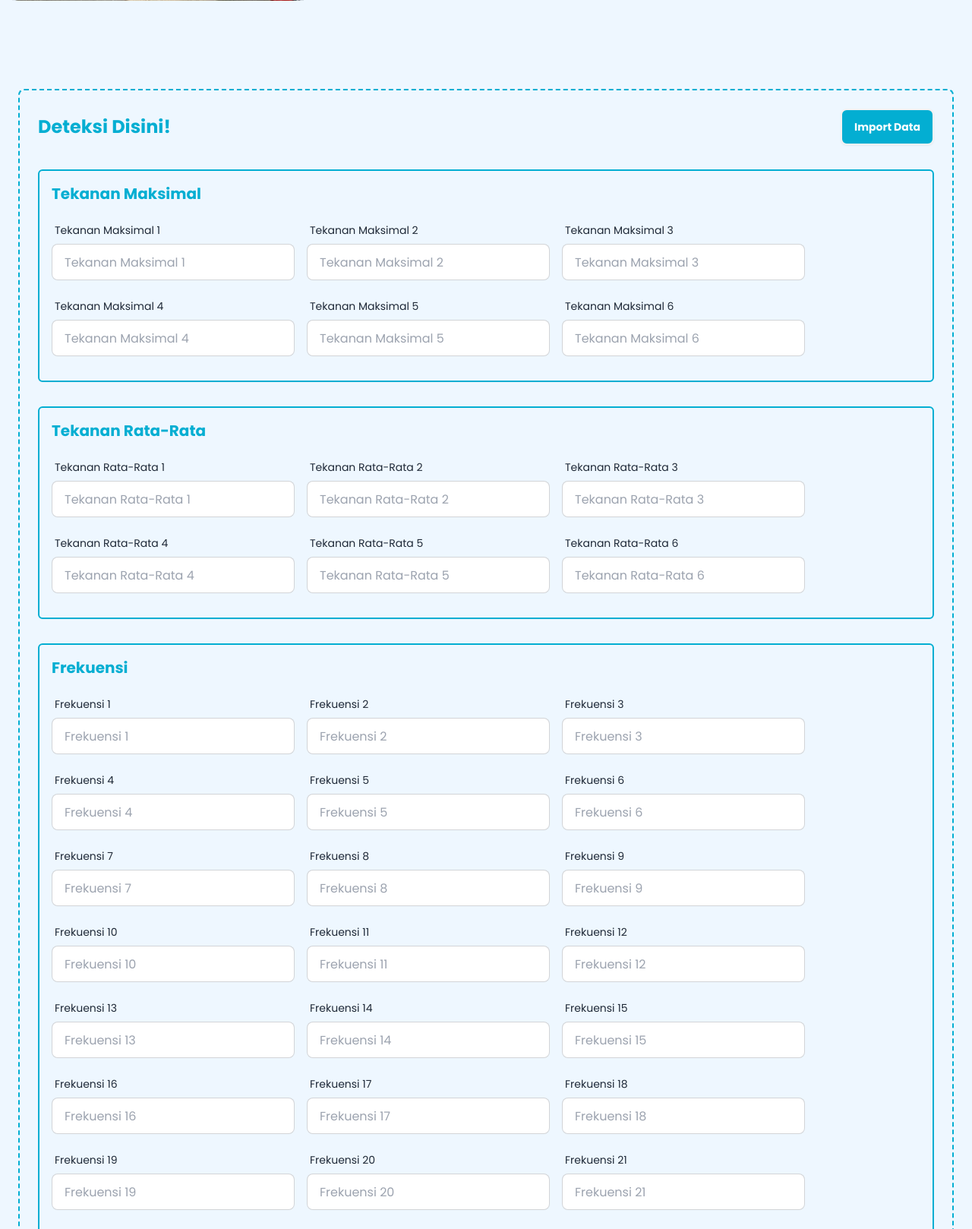
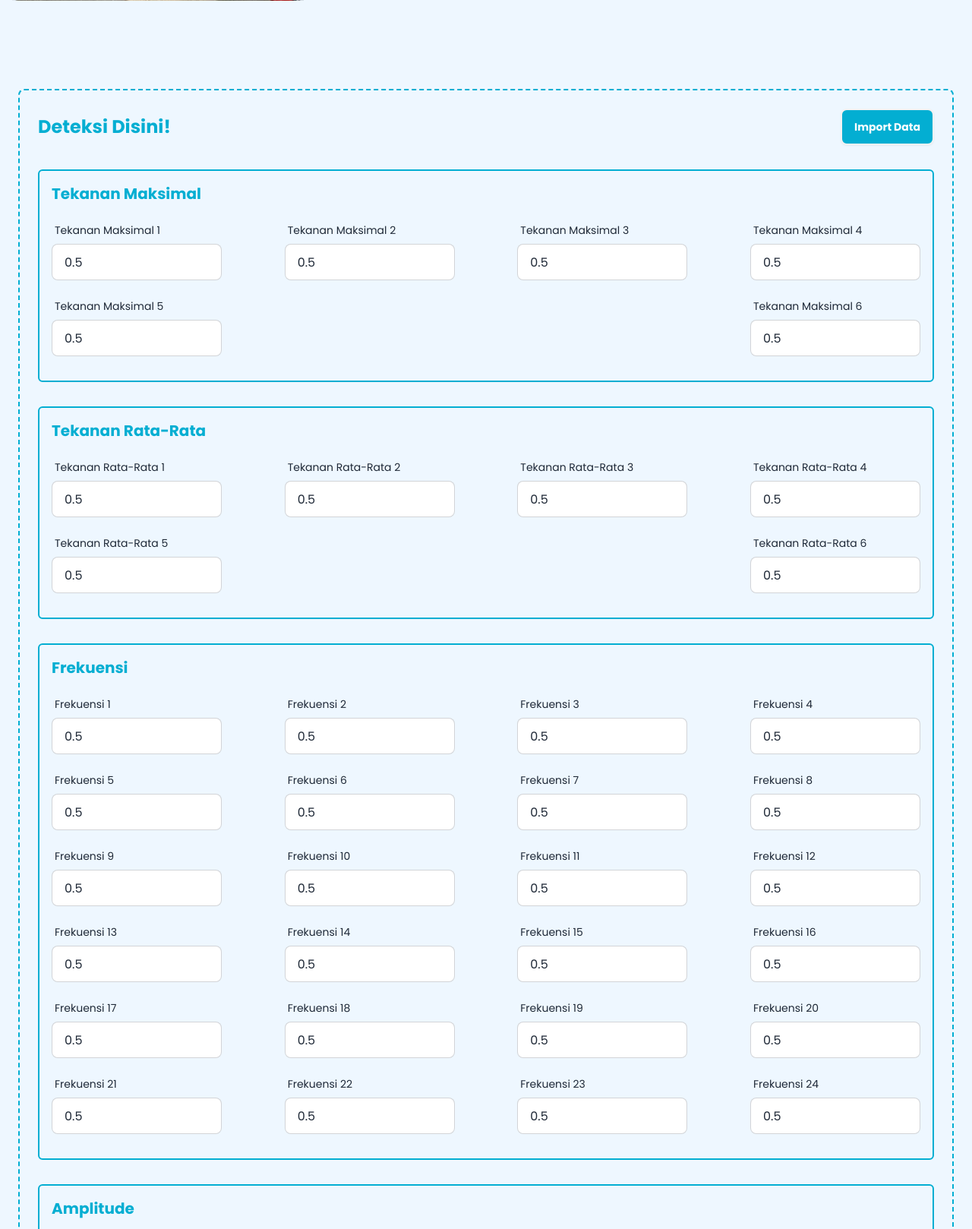
Before and after one commit to GilangAddh/Diesel-Engine-Fault-Detection, a Flask app: page / in a window 1280 px wide. Shown: the part 767-2385 px from the top of the page at 76% size. Run offline with Flask 3, Linux system fonts and the light colour scheme; style sheets or scripts are compiled from the project's sources; some libraries are stand-ins or nearby versions.

Commit message:
Add file template and connect form to predict

```diff
--- a/app.py
+++ b/app.py
@@ -115,7 +115,7 @@ def getMaxMean():
     })
 
 # Untuk sementara predict menggunakan data dummy
-@app.route("/predict", methods=['GET'])
+@app.route("/predict", methods=['POST'])
 def predict():
     model_save_path = f'model/0db_KFold/model_ann_fold_4.h5'
     trained_model = tf.keras.models.load_model(model_save_path)
@@ -127,6 +127,9 @@ def predict():
         2: 'compression ratio reduction',
         3: 'reduction of amount of fuel injected'
     }
+
+    #get data form
+    data = request.form.getlist('data_item[]')
 
     x = tf.convert_to_tensor([0.989485505, 0.989842059, 0.989769292, 0.989689835, 0.858474522, 0.98955769,
                               0.973703785, 0.999920595, 0.999897156, 0.998918769, 0.91455455, 0.999916694,
@@ -142,8 +145,8 @@ def predict():
                               0.226721672, 0.06251139, 0.979988337, 0.25853748, 0.621645889, 0.866603205,
                               0.689587252, 0.735319815, 0.944162944, 0.396483359, 0.831693689, 0.486495649,
                               0.917102811, 0.680523642, 0.454790335, 0.058308235])
-    x = tf.expand_dims(x, 0)
-    predicted_classes = trained_model.predict(x).argmax(axis=1)
+    data = tf.expand_dims(x, 0)
+    predicted_classes = trained_model.predict(data).argmax(axis=1)
 
     # Map predictions to class labels
     predicted_labels = [label_dict[pred] for pred in predicted_classes]
@@ -153,5 +156,11 @@ def predict():
         "data":predicted_labels[0],
     })
 
+# @app.route('/predict', methods=['POST'])
+# def predict():
+#     data = request.form.getlist('data_item[]')  # menerima input sebagai array
+#     # Lakukan sesuatu dengan data
+#     return f"Data yang diterima: {data}"
+
 if __name__ == '__main__':
     app.run(debug=True)
--- a/templates/index.html
+++ b/templates/index.html
@@ -93,6 +93,7 @@
                             </div>
                         </dialog>
                     </div>
+                    <form action="/predict" method="POST">
                         {% for section_item in section %}
                         <div class="my-8 p-4 border-2 border-[#03AED2] rounded-md">
                             <h3 class="text-xl font-bold text-[#03AED2]">{{ section_item.name }}</h3>
@@ -134,23 +135,27 @@
                                 <input type="text" placeholder="Cylinder 6" class="input input-bordered w-full max-w-xs">
                             </label>
                         </div> -->
-                        <div class="flex my-4 flex-wrap gap-4">
+                            <div class="flex my-4 flex-wrap gap-4 justify-between">
                                 {% for data_item in section_item.label %}
-                            <label class="form-control w-full max-w-xs">
+                                <label class="form-control w-full max-w-[14rem]">
                                     <div class="label">
                                         <span class="label-text">{{data_item }}</span>
                                     </div>
                                     <input
                                         type="text"
+                                        inputmode="numeric"
                                         placeholder="{{data_item}}"
-                                    class="input input-bordered w-full max-w-xs"
-                                    name="{{data_item}}"
+                                        class="input input-bordered w-full "
+                                        name="data_item[]"
+                                        value="0.5"
                                     >
                                 </label>
                                 {% endfor %}
                             </div>
                         </div>
                         {% endfor %}
+                        <button type="submit" class="btn text-[18px] font-bold bg-[#03AED2] text-white hover:text-[#03AED2] hover:bg-white hover:border-[#03AED2] border-2 w-full">Deteksi</button>
+                    </form>
                 </div>
             </section>
         </main>
```
Lines whose indentation alone changed are shown as unchanged.
